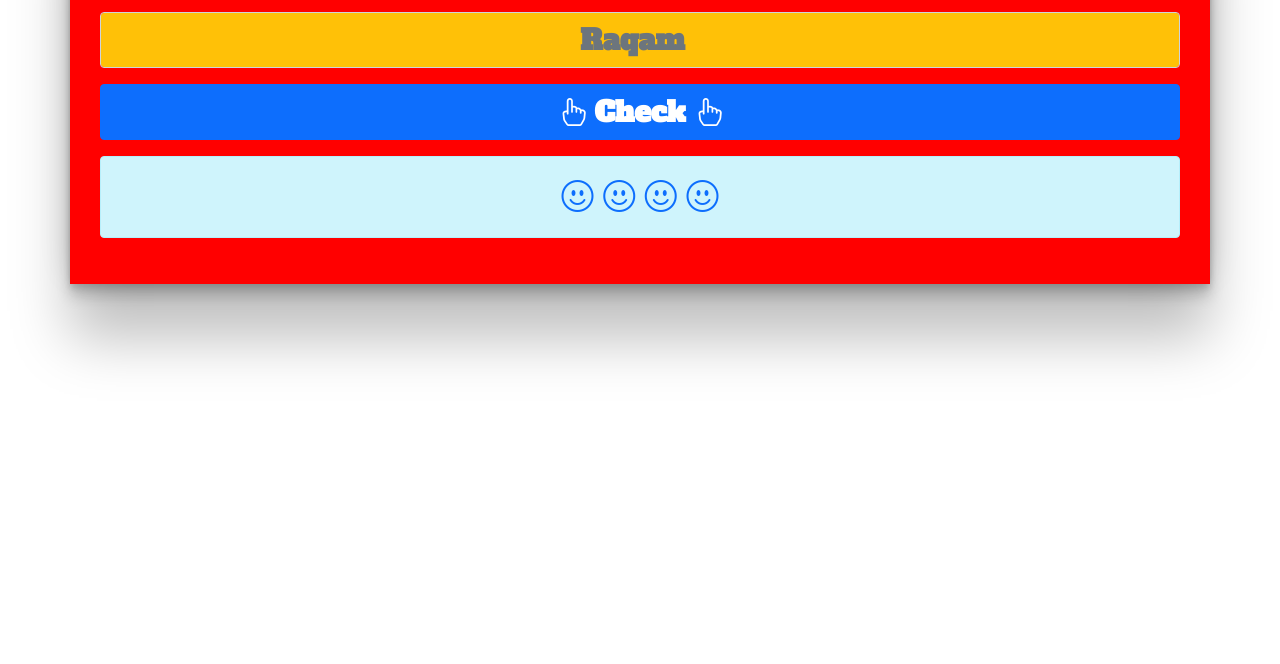
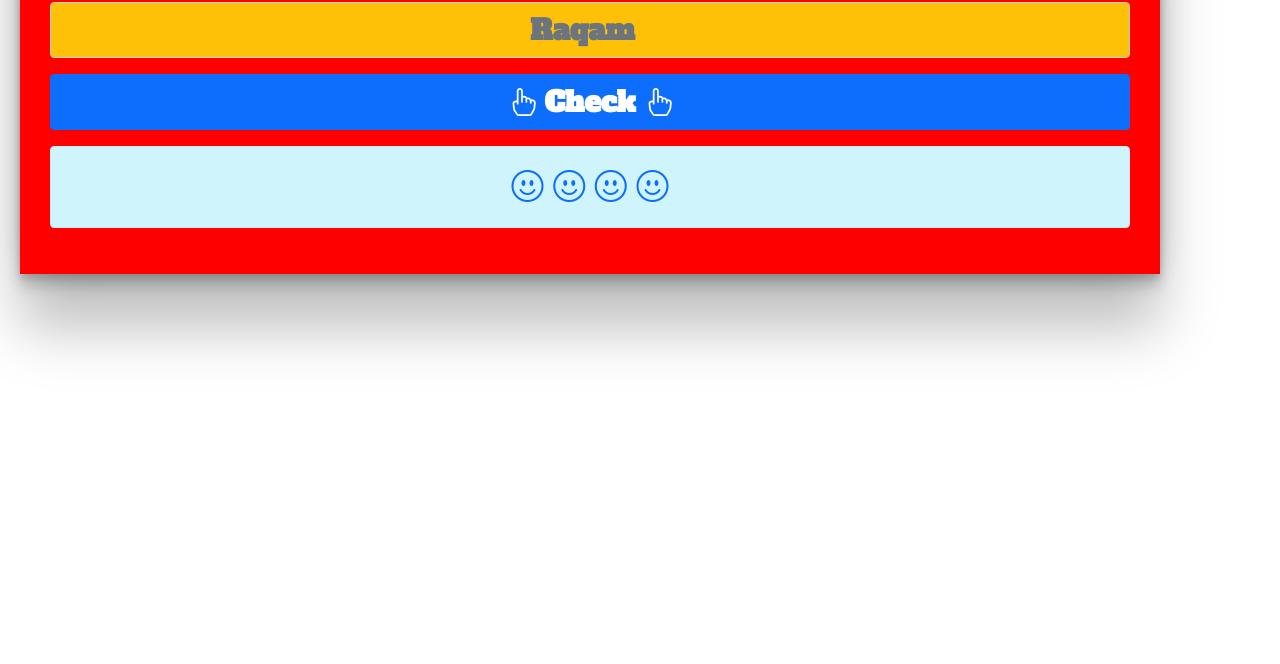
Before and after one commit to alimardon28/FizzBuzz, a plain HTML site: page index.html in a window 1280 px wide. Shown: the part 136-800 px from the top of the page. Drawn offline with nearby package versions, Linux system fonts and the light colour scheme; a web font is replaced by a local one.

Commit message:
magin added

```diff
--- a/css/main.css
+++ b/css/main.css
@@ -8,7 +8,7 @@
     box-shadow: rgba(0, 0, 0, 0.25) 0px 54px 55px, rgba(0, 0, 0, 0.12) 0px -12px 30px, rgba(0, 0, 0, 0.12) 0px 4px 6px, rgba(0, 0, 0, 0.17) 0px 12px 13px, rgba(0, 0, 0, 0.09) 0px -3px 5px;
     padding: 30px;
     background-color: rgb(255, 0, 0);
-    margin-top: 30px;
+    margin: 20px;
 }
 
 .form{
```
